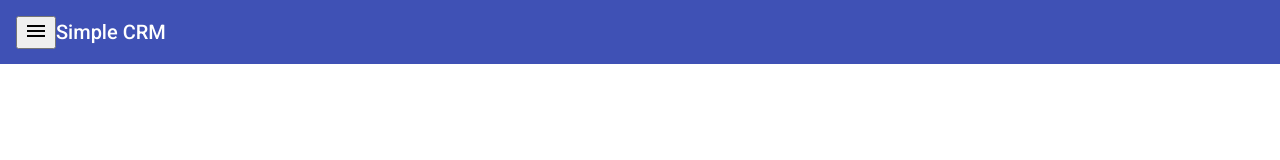
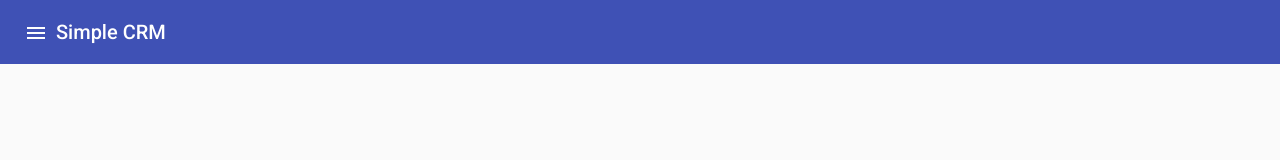
Before and after one commit to magdalena-ob/simple-crm, an Angular app: page / in a window 1280 px wide. Shown: the top 160 px of the page. Built offline with nearby package versions, Linux system fonts and the light colour scheme.

Commit message:
embed sidenav

```diff
--- a/src/app/app.component.html
+++ b/src/app/app.component.html
@@ -1,7 +1,15 @@
+<mat-drawer-container class="mat-drawer-container" autosize>
+  <mat-drawer #drawer class="example-sidenav" mode="side">
+    <p>Auto-resizing sidenav</p>
+  </mat-drawer>
+
+  <div class="example-sidenav-content">
     <mat-toolbar color="primary">
-  <button mat-icon-button class="example-icon" aria-label="Example icon-button with menu icon">
+      <button mat-icon-button type="button" mat-button (click)="drawer.toggle()">
         <mat-icon>menu</mat-icon>
       </button>
       <span>Simple CRM</span>
       <span class="example-spacer"></span>
     </mat-toolbar>
+  </div>
+</mat-drawer-container>
--- a/src/app/app.component.scss
+++ b/src/app/app.component.scss
@@ -0,0 +1,3 @@
+.mat-drawer-container {
+    height: 100vh;
+}
```
Also changed, not shown: src/app/app.module.ts (+7 -3 lines). Lines whose indentation alone changed are shown as unchanged.
